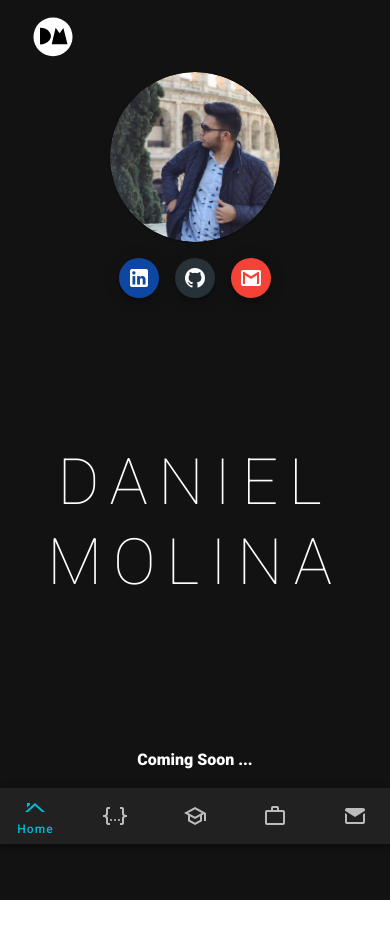
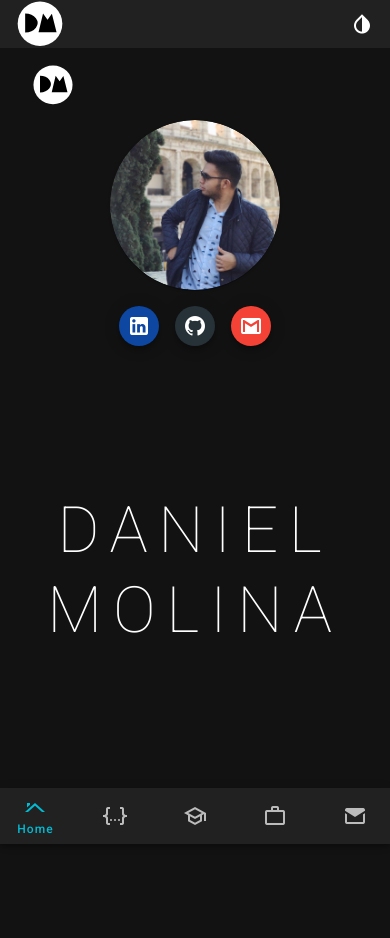
Before and after one commit to danielmnv/danielmnv, a Vue app: page / in a window 390 px wide. Shown: the top 938 px of the page. Before the commit the page ends 900 px from the top, so only its background shows below. Built offline with nearby package versions, Linux system fonts and the light colour scheme; a small style sheet from the web is missing.

Commit message:
Mobile app bar

```diff
--- a/public/index.html
+++ b/public/index.html
@@ -3,7 +3,7 @@
   <head>
     <meta charset="utf-8">
     <meta http-equiv="X-UA-Compatible" content="IE=edge">
-    <meta name="viewport" content="width=device-width,initial-scale=1.0">
+    <meta name="viewport" content="width=device-width,initial-scale=1.0,maximum-scale=1.0,user-scalable=no">
     <meta name="author" content="Daniel Molina">
     <meta name="description" content="I'm Daniel Molina, a full stack developer, programming lover with skills in a lot of languages, frameworks and tools.">
     <meta name="keywords" content="Daniel, Molina, full stack developer, programmer, front-end, Vue, Angular, CSS, Javacript, back-end, PHP, Laravel, Python, Java, Node, ExpressJS, Docker, SQL, Mongo, API development">
--- a/src/App.vue
+++ b/src/App.vue
@@ -1,7 +1,7 @@
 <template>
     <v-app>
-		<!-- Desktop drawer -->
-        <app-drawer v-if="!mobile" :routes="routes"></app-drawer>
+		<!-- App drawer -->
+        <app-drawer :routes="routes"></app-drawer>
 
 		<v-main>
 			<router-view></router-view>
--- a/src/components/app-drawer.vue
+++ b/src/components/app-drawer.vue
@@ -1,4 +1,7 @@
 <template>
+    <div>
+        <!-- Desktop drawer -->
+        <template v-if="!mobile">
             <v-navigation-drawer
                 color="background"
                 mini-variant
@@ -62,12 +65,42 @@
             </v-navigation-drawer>
         </template>
 
+        <!-- Mobile bar -->
+        <template v-else>
+            <v-app-bar
+                app
+                dense
+                fixed
+                elevate-on-scroll
+                collapse-on-scroll
+                color="background"
+            >
+                <v-avatar>
+                    <img src="@/assets/dm.svg">
+                </v-avatar>
+
+                <v-spacer></v-spacer>
+
+                <!-- Item -->
+                <v-btn icon @click="toggleTheme">
+                    <v-icon>mdi-invert-colors</v-icon>
+                </v-btn>
+            </v-app-bar>
+        </template>
+    </div>
+</template>
+
 <script lang="ts">
 import { Component, Prop, Vue } from "vue-property-decorator";
 
 @Component
 export default class AppDrawer extends Vue {
     @Prop({ required: true }) readonly routes!: Array<object>;
+
+    // Is mobile or not
+    get mobile(): boolean {
+        return this.$vuetify.breakpoint.smAndDown;
+	}
 
     toggleTheme(): void {
 		this.$vuetify.theme.dark = !this.$vuetify.theme.dark;
```
Lines whose indentation alone changed are shown as unchanged.
